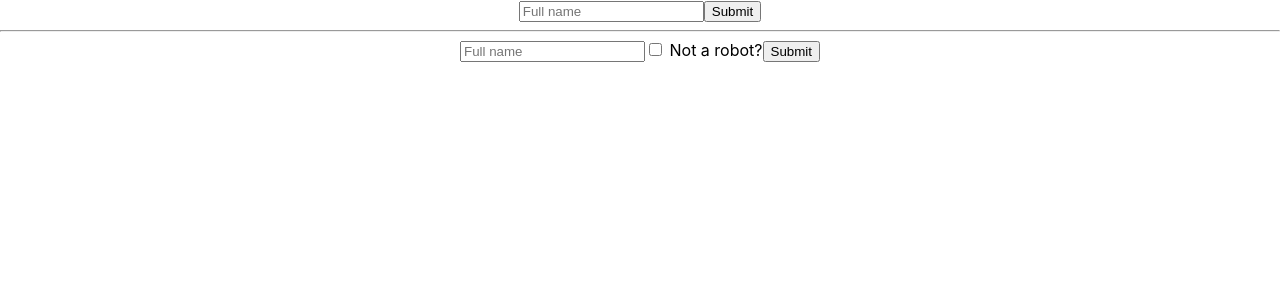
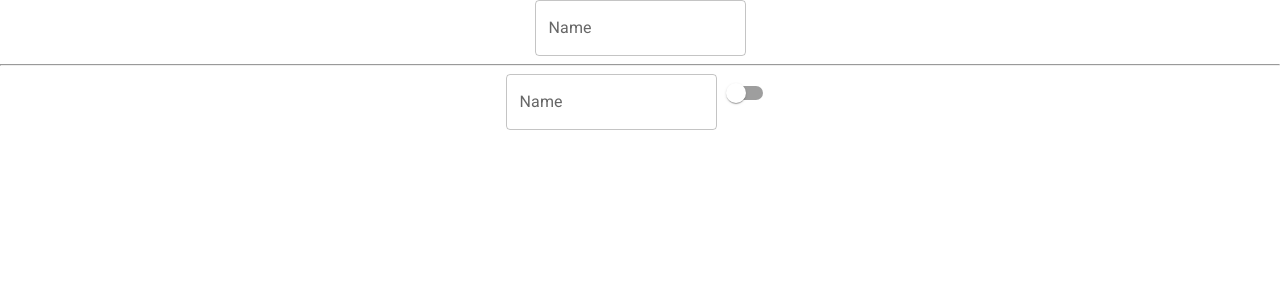
Before and after one commit to ben-bradley/homestead-helper, a React (Create React App) app: page / in a window 1280 px wide. Shown: the top 300 px of the page. Built offline with nearby package versions, Linux system fonts and the light colour scheme.

Commit message:
mui configured

```diff
--- a/package.json
+++ b/package.json
@@ -3,6 +3,10 @@
   "version": "0.1.0",
   "private": true,
   "dependencies": {
+    "@emotion/react": "^11.10.4",
+    "@emotion/styled": "^11.10.4",
+    "@mui/icons-material": "^5.10.3",
+    "@mui/material": "^5.10.3",
     "@testing-library/jest-dom": "^5.16.5",
     "@testing-library/react": "^13.3.0",
     "@testing-library/user-event": "^13.5.0",
--- a/public/index.html
+++ b/public/index.html
@@ -9,6 +9,9 @@
       name="description"
       content="Homestead Helper"
     />
+    <link rel="stylesheet"
+      href="https://fonts.googleapis.com/css?family=Roboto:300,400,500,700&display=swap"/>
+    <link rel="stylesheet" href="https://fonts.googleapis.com/icon?family=Material+Icons"/>
     <link rel="apple-touch-icon" href="%PUBLIC_URL%/logo192.png" />
     <!--
       manifest.json provides metadata used when your web app is installed on a
--- a/src/App.js
+++ b/src/App.js
@@ -1,14 +1,29 @@
+import { createTheme, ThemeProvider } from "@mui/material";
+
 import Form1 from "./components/Form1";
 import Form2 from "./components/Form2";
 import "./App.css";
 
 function App() {
+  const theme = createTheme({
+    palette: {
+      primary: {
+        main: "#56300F"
+      },
+      secondary: {
+        main: "#70A437"
+      }
+    }
+  });
+
   return (
-    <div className="App">
-      <Form1 />
-      <hr />
-      <Form2 />
-    </div>
+    <ThemeProvider theme={theme}>
+      <div className="App">
+        <Form1 />
+        <hr />
+        <Form2 />
+      </div>
+    </ThemeProvider>
   );
 }
 
--- a/src/components/Form1.js
+++ b/src/components/Form1.js
@@ -1,19 +1,18 @@
 import { useLocalStorage } from "../utils/storage.js";
+import TextField from "@mui/material/TextField";
 
 const Form1 = () => {
   const [ name, setName ] = useLocalStorage("name", "");
 
   return (
-    <form>
-      <input
-        type="text"
+    <div>
+      <TextField
         value={name}
         onChange={(e) => setName(e.target.value)}
-        placeholder="Full name"
-        aria-label="fullname"
+        label="Name"
+        variant="outlined"
       />
-      <input type="submit" value="Submit"></input>
-    </form>
+    </div>
   );
 };
 
--- a/src/components/Form2.js
+++ b/src/components/Form2.js
@@ -1,28 +1,27 @@
 import { useLocalStorage } from "../utils/storage.js";
+import Switch from "@mui/material/Switch";
+import TextField from "@mui/material/TextField";
 
 const Form1 = () => {
   const [ name, setName ] = useLocalStorage("name", "");
   const [ checked, setChecked ] = useLocalStorage("checked", false);
 
   return (
-    <form>
-      <input
-        type="text"
+    <div>
+      <TextField
         value={name}
         onChange={(e) => setName(e.target.value)}
-        placeholder="Full name"
-        aria-label="fullname"
+        label="Name"
+        variant="outlined"
+        color="secondary"
       />
-      <label>
-        <input
-          type="checkbox"
-          checked={checked}
-          onChange={(e) => setChecked(e.target.checked)}
-        />{" "}
-        Not a robot?
-      </label>
-      <input type="submit" value="Submit"></input>
-    </form>
+      <Switch
+        checked={checked}
+        onChange={(e) => setChecked(e.target.checked)}
+        label="Not a robot?"
+        color="secondary"
+      />
+    </div>
   );
 };
 
```
Also changed, not shown: 2 other files (tests, documents, lock files or other folders).
